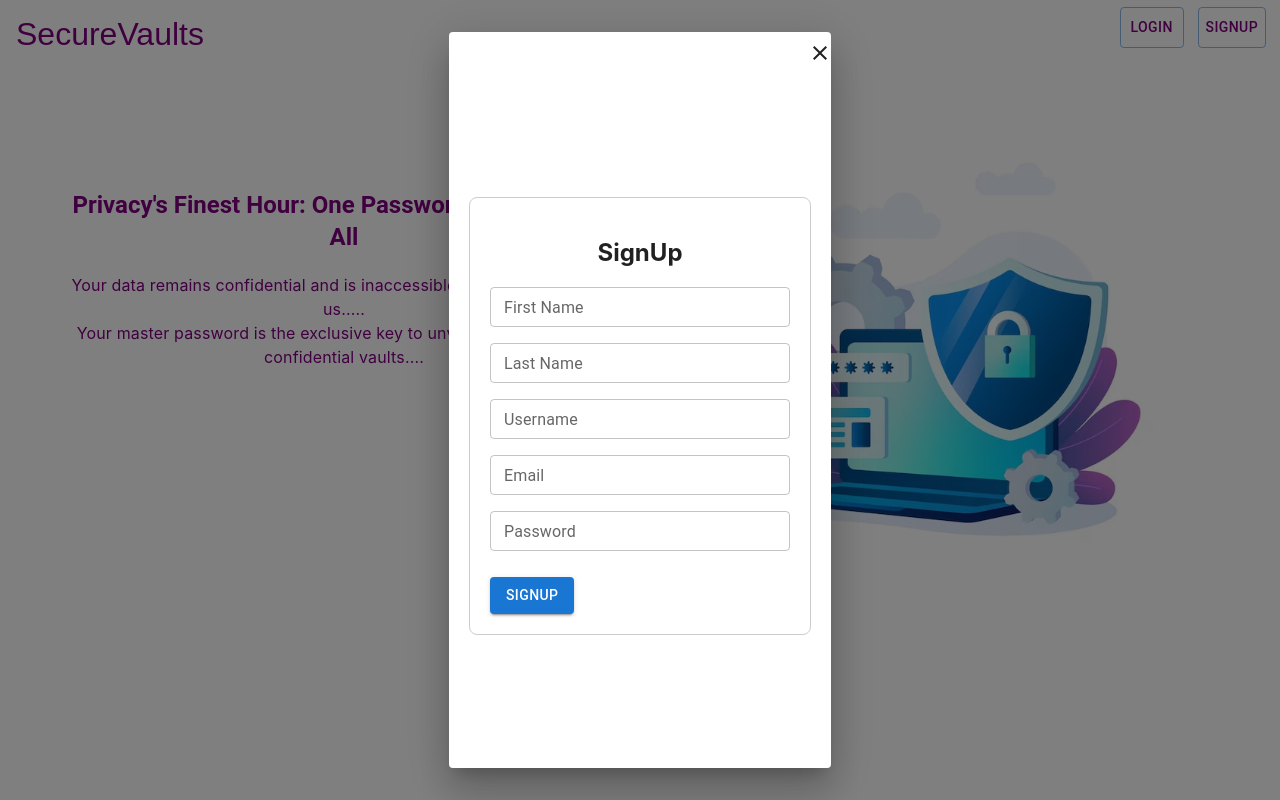
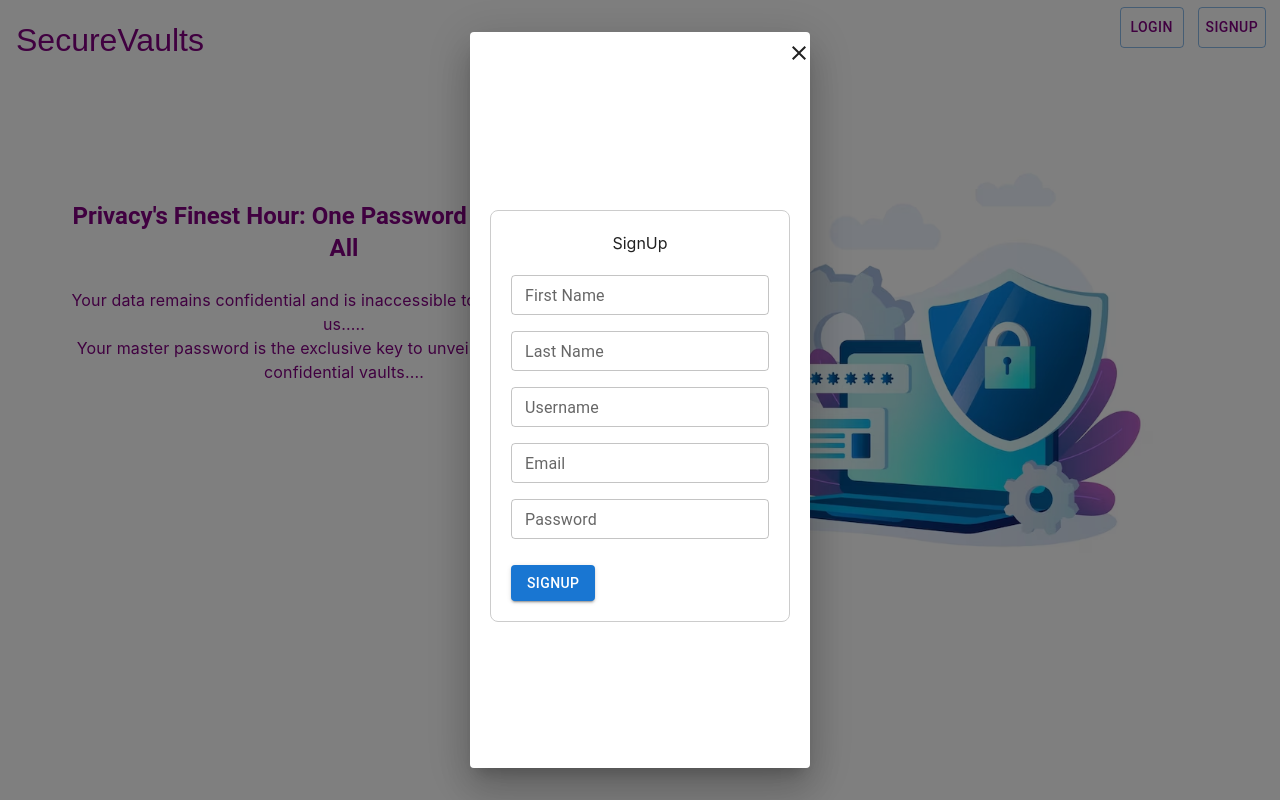
Before and after one commit to Jaiminiraval15/SecureVaults, a React (Create React App) app in the folder client/: page / in a window 1280 px wide. Both pictures are taken after a click on the button "SIGNUP". Built offline with nearby package versions, Linux system fonts and the light colour scheme.

Commit message:
Configure tailwindcss

```diff
--- /dev/null
+++ b/client/postcss.config.js
@@ -0,0 +1,6 @@
+module.exports = {
+  plugins: {
+    tailwindcss: {},
+    autoprefixer: {},
+  },
+}
--- a/client/src/components/Forms/LoginForm.js
+++ b/client/src/components/Forms/LoginForm.js
@@ -70,5 +70,6 @@ export default function LoginForm() {
         {error && <div className='error' style={{ marginTop: "10px", textAlign: "center" }}>{error}</div>}
       </form>
     </Box>
+
   );
 }
--- a/client/src/components/Forms/SignupForm.js
+++ b/client/src/components/Forms/SignupForm.js
@@ -113,5 +113,6 @@ export default function SignupForm() {
         )}
       </form>
     </Box>
+
   );
 }
--- a/client/src/components/User.js
+++ b/client/src/components/User.js
@@ -1,91 +1,3 @@
-
-// import { Button,Link } from '@mui/material';
-// import LoginForm from './Forms/LoginForm';
-// import SignupForm from './Forms/SignupForm';
-// import { useState } from 'react';
-// import { useLogout } from '../hooks/useLogout';
-// import { useAuthContext } from '../hooks/useAuthContext';
-
-// export default function User() {
-//   const [showForm, setShowForm] = useState(null);
-//   const { logout } = useLogout();
-//   const { user } = useAuthContext();
-
-//   const openSignup = () => {
-//     setShowForm('signup');
-//   };
-
-//   const openLogin = () => {
-//     setShowForm('login');
-//   };
-
-//   const handleSubmit = () => {
-//     logout();
-//   };
-
-//   return (
-//     <>
-//       {user && (
-//         <Link to="/logout" style={{ textDecoration: 'none' }}>
-//           <Button
-//             variant="outlined"
-//             color="primary"
-//             style={{
-//               color: 'purple',
-//               padding: '0.5em',
-//               display: 'block',
-//               float: 'right',
-//               marginRight: '1em',
-//               marginTop: '0.5em'
-//             }}
-//             onClick={handleSubmit}
-//           >
-//             Logout
-//           </Button>
-//         </Link>
-//       )}
-//       {!user && (
-//         <>
-//           <Link to="/signup" style={{ textDecoration: 'none' }}>
-//             <Button
-//               variant="outlined"
-//               style={{
-//                 color: 'purple',
-//                 padding: '0.5em',
-//                 display: 'block',
-//                 float: 'right',
-//                 marginRight: '1em',
-//                 marginTop: '0.5em'
-//               }}
-//               onClick={openSignup}
-//             >
-//               Signup
-//             </Button>
-//           </Link>
-//           <Link to="/login" style={{ textDecoration: 'none' }}>
-//             <Button
-//               variant="outlined"
-//               color="primary"
-//               style={{
-//                 color: 'purple',
-//                 padding: '0.5em',
-//                 display: 'block',
-//                 float: 'right',
-//                 marginRight: '1em',
-//                 marginTop: '0.5em'
-//               }}
-//               onClick={openLogin}
-//             >
-//               Login
-//             </Button>
-//           </Link>
-//           {showForm === 'signup' && <SignupForm />}
-//           {showForm === 'login' && <LoginForm />}
-//         </>
-//       )}
-//     </>
-//   );
-// }
 import { Button, Dialog, DialogContent, DialogTitle, Link,IconButton } from '@mui/material';
 import CloseIcon from '@mui/icons-material/Close';
 import LoginForm from './Forms/LoginForm';
@@ -168,7 +80,8 @@ export default function User() {
           >
             Login
           </Button>
-          <Dialog open={showForm !== null} onClose={handleClose}>
+
+          <Dialog open={showForm !== null} onClose={handleClose} className="relative transform overflow-hidden rounded-lg bg-white text-left shadow-xl transition-all sm:my-8 sm:w-full sm:max-w-lg">
             <DialogTitle>
 
               <IconButton
@@ -195,6 +108,7 @@ export default function User() {
               {showForm === 'login' && <LoginForm />}
             </DialogContent>
           </Dialog>
+
         </>
       )}
     </>
--- a/client/src/index.css
+++ b/client/src/index.css
@@ -1,3 +1,5 @@
+
+@import './styles/tailwind.css';
 body {
   margin: 0;
   font-family: -apple-system, BlinkMacSystemFont, 'Segoe UI', 'Roboto', 'Oxygen',
@@ -11,11 +13,3 @@ code {
   font-family: source-code-pro, Menlo, Monaco, Consolas, 'Courier New',
     monospace;
 }
-/* Nav{
-  float: left;
-  display: block;
-  color: white;
-  text-align: center;
-  padding: 14px 16px;
-  text-decoration: none;
-} */
--- /dev/null
+++ b/client/src/styles/tailwind.css
@@ -0,0 +1,3 @@
+@import 'tailwindcss/base';
+@import 'tailwindcss/components';
+@import 'tailwindcss/utilities';
--- /dev/null
+++ b/client/tailwind.config.js
@@ -0,0 +1,8 @@
+/** @type {import('tailwindcss').Config} */
+module.exports = {
+  content: [],
+  theme: {
+    extend: {},
+  },
+  plugins: [],
+}
```
